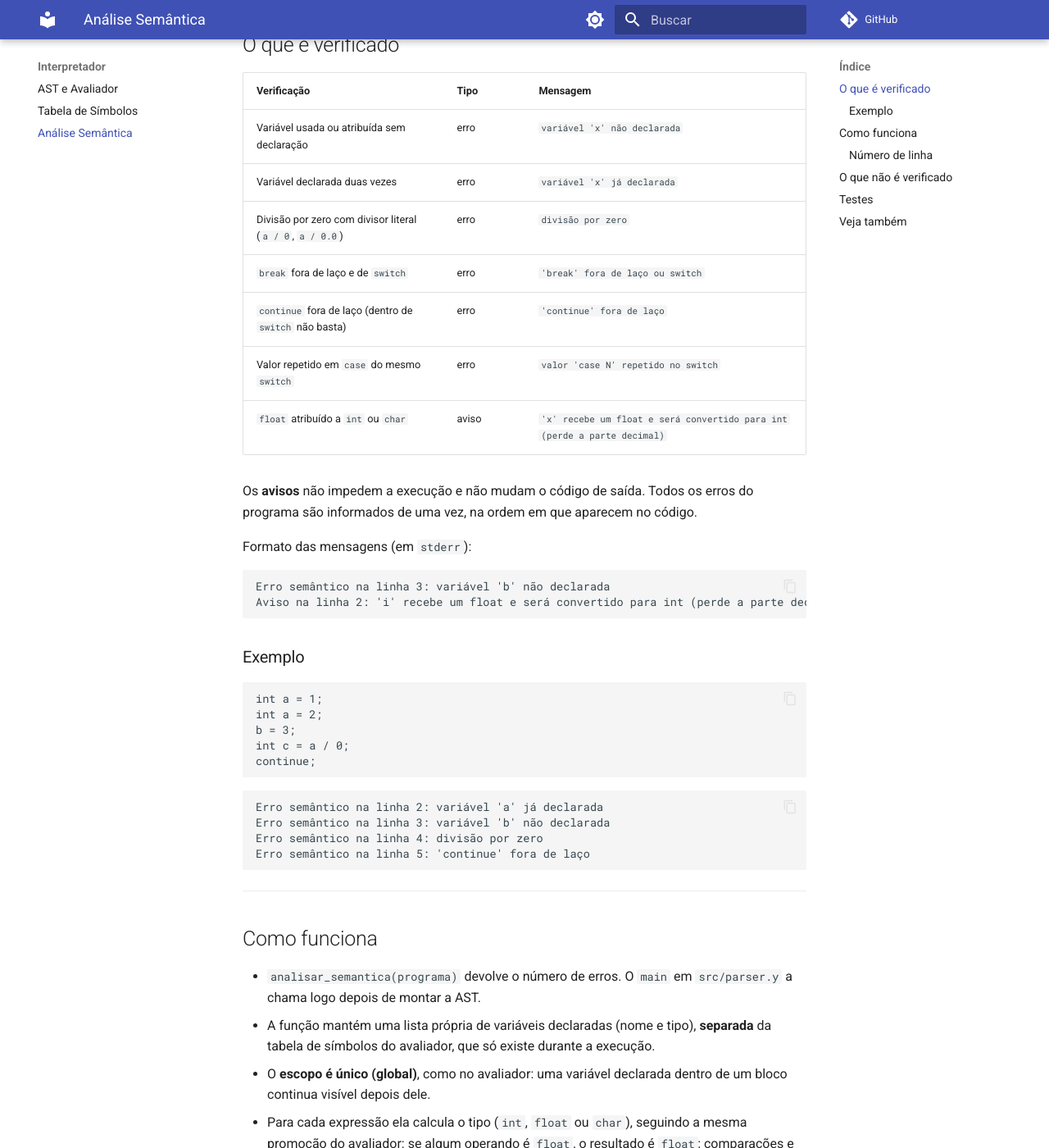
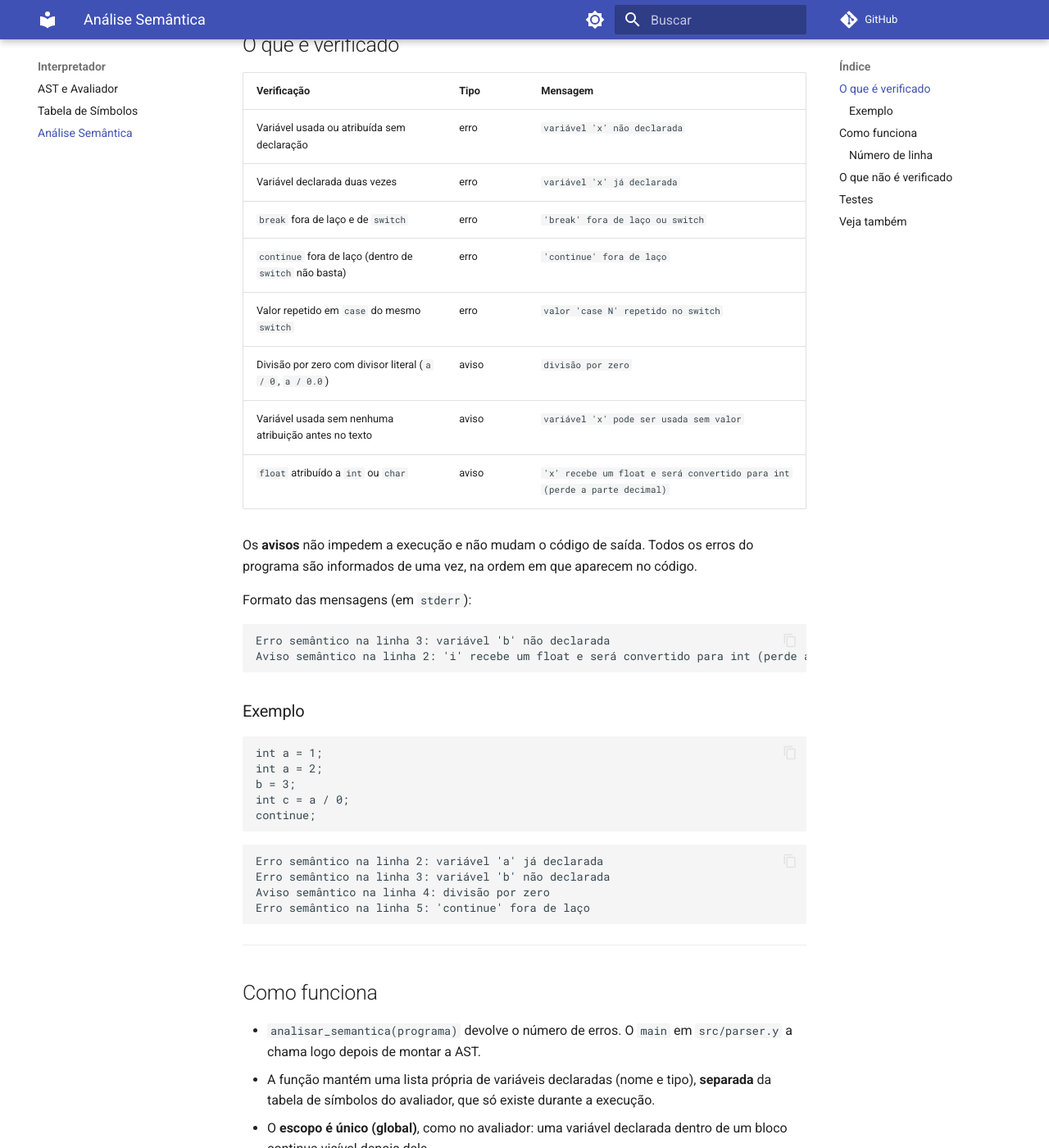
Before and after one commit to m0yo/Compiladores_G08, an MkDocs documentation site: the page built from docs/semantica.md, in a window 1280 px wide and 1400 px high, scrolled down 495 px. Shown: the whole window at 82% size. Built offline with MkDocs 1.6.1 and Material for MkDocs 9.7.7, drawn with Linux system fonts in a browser that asks for light colours; comment, search, counter and statistics services are not loaded; some of the changed text lies outside the part shown.

Commit message:
♻️ refactor: alinhar a análise semântica à issue #62
- divisão por zero com divisor literal passa a ser aviso
- prefixo "Aviso semântico" nas mensagens de aviso
- novo aviso de variável possivelmente usada sem valor
- teste aviso_sem_valor e documentação atualizados

````diff
--- a/docs/semantica.md
+++ b/docs/semantica.md
@@ -18,10 +18,11 @@ Sem essa fase, os mesmos problemas só apareciam durante a execução, depois de
 |---|---|---|
 | Variável usada ou atribuída sem declaração | erro | `variável 'x' não declarada` |
 | Variável declarada duas vezes | erro | `variável 'x' já declarada` |
-| Divisão por zero com divisor literal (`a / 0`, `a / 0.0`) | erro | `divisão por zero` |
 | `break` fora de laço e de `switch` | erro | `'break' fora de laço ou switch` |
 | `continue` fora de laço (dentro de `switch` não basta) | erro | `'continue' fora de laço` |
 | Valor repetido em `case` do mesmo `switch` | erro | `valor 'case N' repetido no switch` |
+| Divisão por zero com divisor literal (`a / 0`, `a / 0.0`) | aviso | `divisão por zero` |
+| Variável usada sem nenhuma atribuição antes no texto | aviso | `variável 'x' pode ser usada sem valor` |
 | `float` atribuído a `int` ou `char` | aviso | `'x' recebe um float e será convertido para int (perde a parte decimal)` |
 
 Os **avisos** não impedem a execução e não mudam o código de saída. Todos os erros do programa são informados de uma vez, na ordem em que aparecem no código.
@@ -30,7 +31,7 @@ Formato das mensagens (em `stderr`):
 
 ```
 Erro semântico na linha 3: variável 'b' não declarada
-Aviso na linha 2: 'i' recebe um float e será convertido para int (perde a parte decimal)
+Aviso semântico na linha 2: 'i' recebe um float e será convertido para int (perde a parte decimal)
 ```
 
 ### Exemplo
@@ -46,7 +47,7 @@ continue;
 ```
 Erro semântico na linha 2: variável 'a' já declarada
 Erro semântico na linha 3: variável 'b' não declarada
-Erro semântico na linha 4: divisão por zero
+Aviso semântico na linha 4: divisão por zero
 Erro semântico na linha 5: 'continue' fora de laço
 ```
 
@@ -68,7 +69,8 @@ Cada nó da AST guarda o campo `linha`, copiado da linha atual do lexer no momen
 
 ## O que **não** é verificado
 
-* Valores só conhecidos em execução: `a / b` com `b` igual a zero continua dando `Erro: Divisão por zero!` durante a execução.
+* Valores só conhecidos em execução: `a / b` com `b` igual a zero continua dando `Erro: Divisão por zero!` durante a execução. Com divisor literal (`a / 0`), a análise só avisa; se a divisão for executada, o avaliador também para com esse erro.
+* O aviso de "sem valor" é simples: qualquer atribuição anterior no texto conta, mesmo dentro de um `if` ou laço que pode não executar.
 * Uso de uma variável declarada em um ramo que não executa (a análise é estática e o escopo é único).
 * `long` e `double` são tratados como `int` e `float` (a tabela de símbolos só tem esses tipos).
 * Funções, strings, structs e ponteiros não existem na linguagem (veja [Gramática](gramatica.md)).
@@ -84,7 +86,8 @@ Os casos estão em `tests/semantica/`. Cada `nome.c` tem um `nome.esperado` com
 | `nao_declarada_atribuicao.c` | atribuição a variável não declarada |
 | `nao_declarada_expressao.c` | variável não declarada dentro de uma expressão |
 | `redeclaracao.c` | variável declarada duas vezes |
-| `divisao_por_zero.c` | divisor literal igual a zero |
+| `divisao_por_zero.c` | divisor literal igual a zero (só avisa; a divisão não é executada) |
+| `aviso_sem_valor.c` | variável usada sem atribuição antes (só avisa) |
 | `break_fora_de_laco.c` | `break` no nível do programa |
 | `continue_fora_de_laco.c` | `continue` dentro de `switch` fora de laço |
 | `case_repetido.c` | dois `case 1` no mesmo `switch` |
````
Also changed, not shown: README.md (+2 -2 lines), 7 other files.
